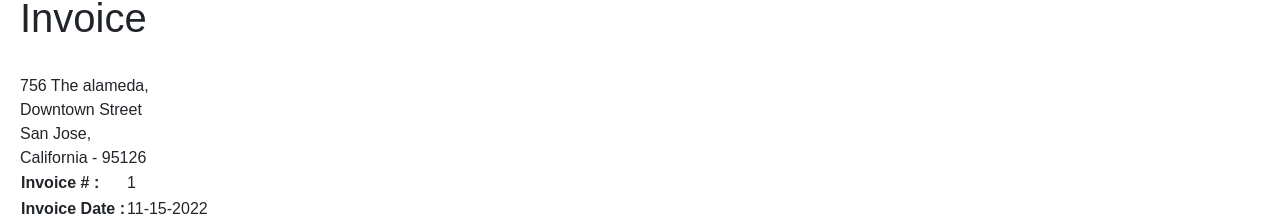
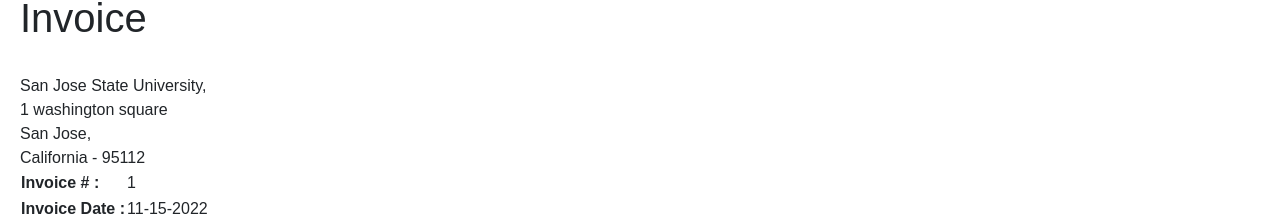
Before and after one commit to ChiruhasBobbadi/dashboard-react, a React (Create React App) app: page /invoice in a window 1280 px wide. Shown: the part 128-348 px from the top of the page. Built offline with nearby package versions, Linux system fonts and the light colour scheme; no server answers.

Commit message:
Final Changes

```diff
--- a/src/components/Billing/Invoice.js
+++ b/src/components/Billing/Invoice.js
@@ -56,10 +56,10 @@ const Invoice=()=> {
                 <Row gutter={24} style={{ marginTop: 32 }}>
                     <Col span={8}>
                         <h4>{data.name}</h4>
-                        <div>756 The alameda,</div>
-                        <div>Downtown Street</div>
+                        <div>San Jose State University,</div>
+                        <div>1 washington square</div>
                         <div>San Jose,</div>
-                        <div>California - 95126</div>
+                        <div>California - 95112</div>
                     </Col>
                     <Col span={8} offset={8}>
                         <table>
```
Also changed, not shown: 1 other file (tests, documents, lock files or other folders).
